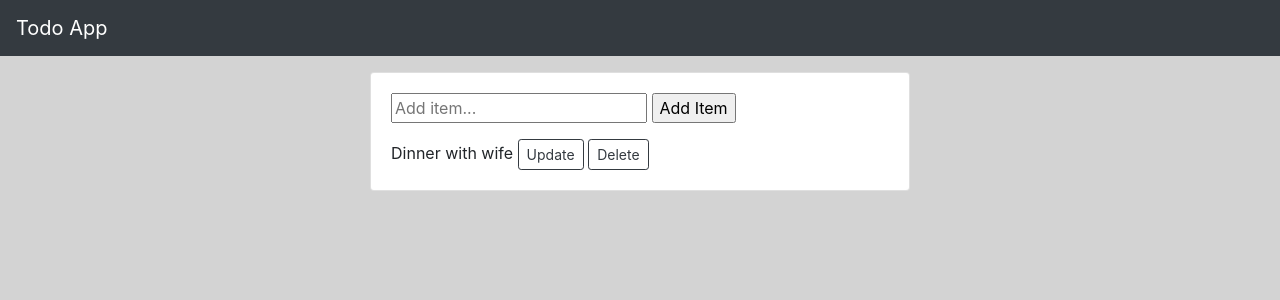
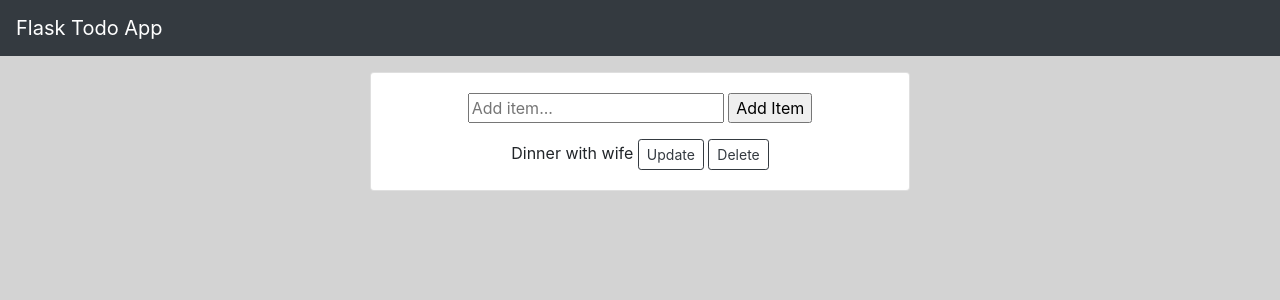
Before and after one commit to DonAttai/todo-app-flask, a Flask app: page / in a window 1280 px wide. Shown: the top 300 px of the page. Run offline with Flask 2, Linux system fonts and the light colour scheme; data comes from the database, SQL or seed files in the repository; both versions use the stored data as it was after the commit; some libraries are stand-ins or nearby versions.

Commit message:
edited the html files

```diff
--- a/app/templates/base.html
+++ b/app/templates/base.html
@@ -9,7 +9,7 @@
 </head>
 <body>
     <nav class="navbar navbar-dark bg-dark">
-        <a class="navbar-brand" href="{{ url_for('index')}}">Todo App</a>
+        <a class="navbar-brand" href="{{ url_for('index')}}">Flask Todo App</a>
     </nav>
 
     <div class="container mt-3">
--- a/app/templates/index.html
+++ b/app/templates/index.html
@@ -7,12 +7,12 @@
 <div class="row">
     <div class="col-md-6 col-sm-12 mx-auto">
         <div class="card card-body">
-            <form action="" method="POST" autocomplete="off">
+            <form action="" method="POST" autocomplete="off" class="mx-auto">
                 <input type="text", name="title", id="title" placeholder="Add item...">
                 <input type="submit", value="Add Item">
             </form>
             {% for todo in todos %}
-            <div class="mt-3">
+            <div class="mt-3 mx-auto">
                 {{todo.title}}
                 <a href="{{ url_for('update', id=todo.id) }}" class="btn btn-sm btn-outline-dark">Update</a>
                 <a href="{{ url_for('delete', id=todo.id) }}" class="btn btn-sm btn-outline-dark">Delete</a>
--- a/app/templates/update.html
+++ b/app/templates/update.html
@@ -7,9 +7,9 @@
 <div class="row">
     <div class="col-md-6 col-sm-12 mx-auto">
         <div class="card card-body">
-            <form action="/update/{{todo.id}}" method="POST" autocomplete="off">
+            <form action="/update/{{todo.id}}" method="POST" autocomplete="off" class="mx-auto">
                 <input type="text", name="title", id="title", value="{{todo.title}}" class="">
-                <input type="submit", value="Update" class="btn btn-sm btn-info">
+                <input type="submit", value="Update" class="btn btn-sm btn-outline-dark">
             </form>
         </div>
     </div>
```
Also changed, not shown: app/todo.db.
